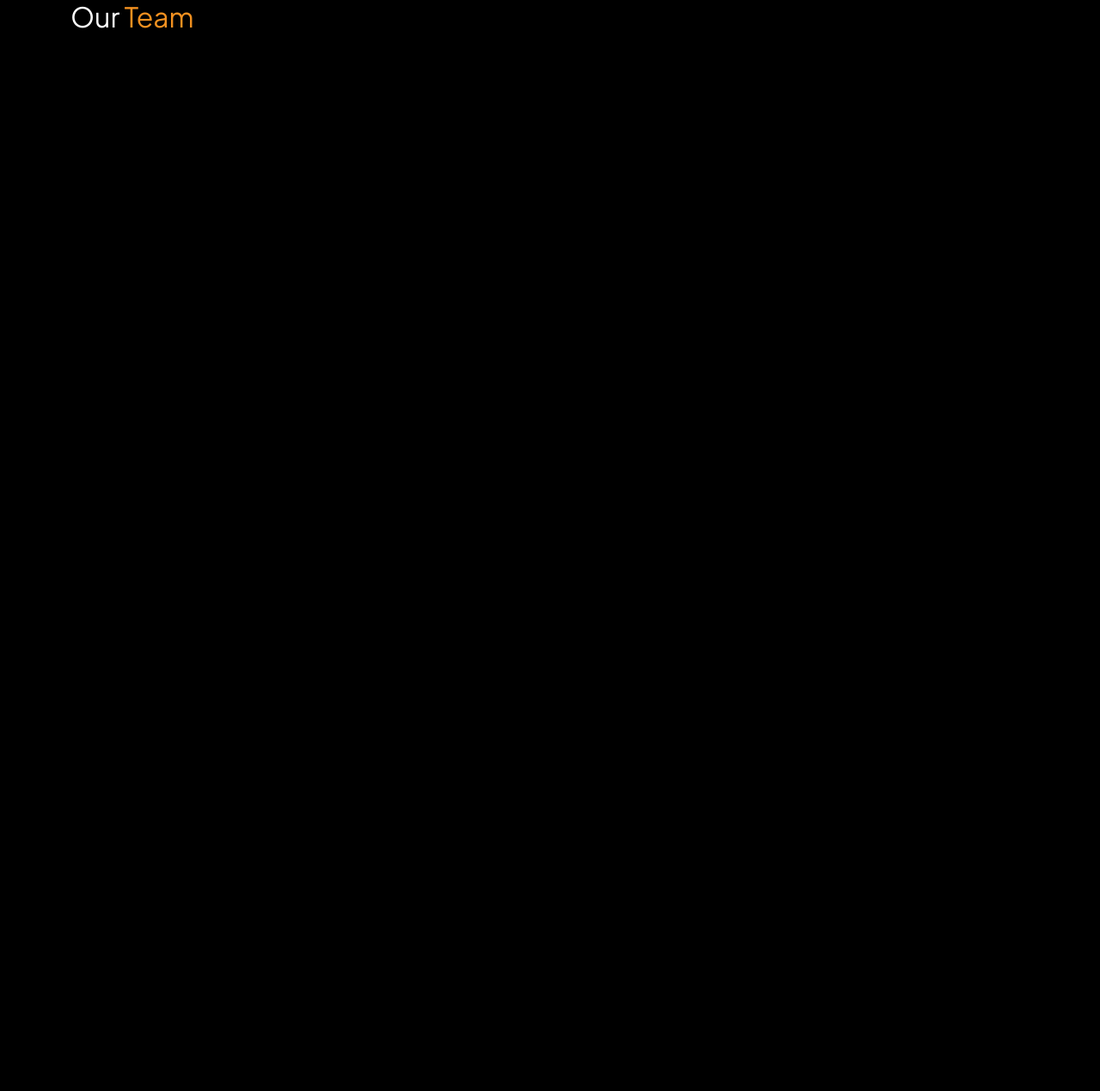
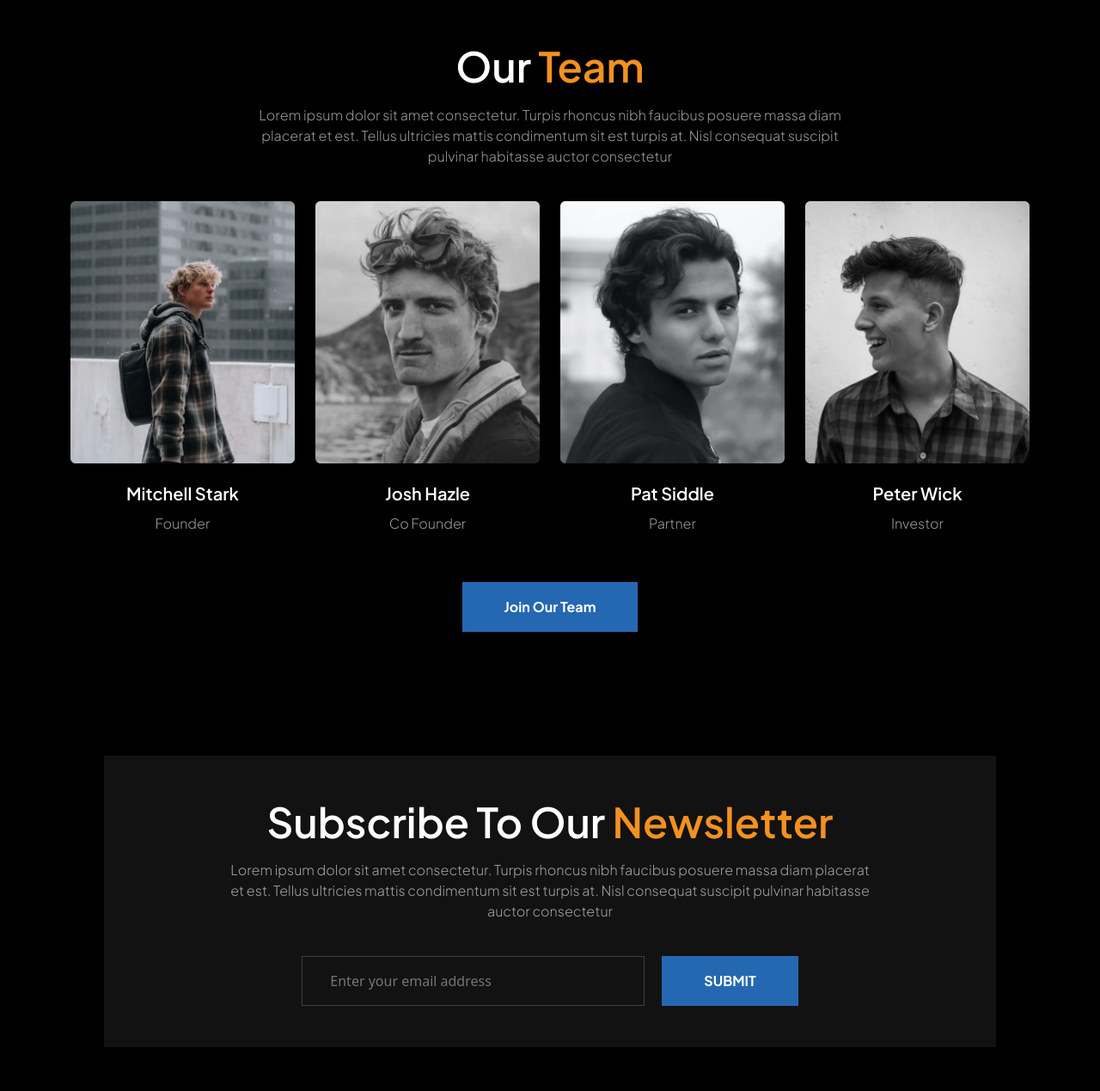
Before and after one commit to mk0029/Chiku, a plain HTML site: page shubham.html in a window 1280 px wide. Shown: the whole page at 86% size. Before the commit the page ends 800 px from the top, so only its background shows below. Drawn offline with nearby package versions, Linux system fonts and the light colour scheme.

Commit message:
third commit

```diff
--- a/assets/css/shubham.css
+++ b/assets/css/shubham.css
@@ -2,6 +2,54 @@
 body {
   background-color: black;
 }
-.clr-orange{
+.clr-orange {
   color: var(--clr-orange);
 }
+.opacity-06 {
+  opacity: 0.6;
+}
+/* OUR TEAM SEC STARTS */
+.our-team-cards {
+  color: var(--clr-white);
+  transition: 0.3s ease-in-out;
+}
+.our-team-cards:hover {
+  color: var(--clr-orange);
+}
+.fw-semibold {
+  font-weight: 600;
+}
+.btn-blue {
+  background: var(--prime-shades-3, #2568b2);
+  backdrop-filter: blur(96.5px);
+  border: 1px solid transparent;
+  color: var(--clr-white);
+  transition: 0.4s ease-in-out;
+}
+.btn-blue:hover {
+  color: var(--clr-sky-blue);
+  background: var(--clr-white);
+}
+/* OUR TEAMS SEC ENDS */
+
+/* Subscribe To Our Newsletter SEC STARTS */
+.sec-subscribe-newsletter-container {
+  max-width: 1038px;
+  padding: 0 12px;
+}
+.bg-dim-black {
+  background: var(--clr-dim-black);
+}
+.sec-subscribe-newsletter-para {
+  max-width: 748px;
+}
+.sec-subscribe-newsletter-input {
+  outline: none;
+  border: 1px solid rgba(255, 255, 255, 0.2);
+  padding-left: 32px;
+  width: 399px;
+  max-width: 100%;
+  background: transparent;
+  color: var(--clr-off-white);
+}
+/* Subscribe To Our Newsletter SEC  ENDS */
--- a/shubham.html
+++ b/shubham.html
@@ -15,14 +15,136 @@
   </head>
 
   <body>
-    <section>
+    <section class="py-5">
       <div class="container">
-        <h2 class="ff_Jakarta text-white fs-4x8l">
+        <h2 class="ff_Jakarta text-white fs_4x8l fw-semibold text-center">
           Our <span class="clr-orange"> Team</span>
         </h2>
+        <div class="px-xl-3">
+          <div class="px-xl-5 mx-lg-5">
+            <p
+              class="opacity-06 text-white text-center mt-3 px-lg-5 mx-md-5 ff_Jakarta fs_md fw-light line-"
+            >
+              Lorem ipsum dolor sit amet consectetur. Turpis rhoncus nibh
+              faucibus posuere massa diam placerat et est. Tellus ultricies
+              mattis condimentum sit est turpis at. Nisl consequat suscipit
+              pulvinar habitasse auctor consectetur
+            </p>
+          </div>
+        </div>
+        <div class="row mt-4 pt-3">
+          <div class="col-lg-3 col-6">
+            <div class="text-center our-team-cards cursor_pointer">
+              <img
+                class="w-100"
+                src="/assets/img/webp/mitchellStark.webp"
+                alt="mitchellStark"
+              />
+              <p class="ff_Jakarta fs_xl fw-semibold mb-0 mt-md-3 pt-2 pt-md-1">
+                Mitchell Stark
+              </p>
+              <p
+                class="text-white fs_md ff_Jakarta fw-light opacity-06 mt-2 mb-0"
+              >
+                Founder
+              </p>
+            </div>
+          </div>
+          <div class="col-lg-3 col-6">
+            <div class="text-center our-team-cards cursor_pointer">
+              <img
+                class="w-100"
+                src="/assets/img/webp/joshHazle.webp"
+                alt="mitchellStark"
+              />
+              <p class="ff_Jakarta fs_xl fw-semibold mb-0 mt-md-3 pt-2 pt-md-1">
+                Josh Hazle
+              </p>
+              <p
+                class="text-white fs-md ff_Jakarta fw-light opacity-06 mt-2 mb-0"
+              >
+                Co Founder
+              </p>
+            </div>
+          </div>
+          <div class="col-lg-3 col-6 mt-4 mt-lg-0">
+            <div class="text-center our-team-cards cursor_pointer">
+              <img
+                class="w-100"
+                src="/assets/img/webp/patSiddle.webp"
+                alt="mitchellStark"
+              />
+              <p class="ff_Jakarta fs_xl fw-semibold mb-0 mt-md-3 pt-2 pt-md-1">
+                Pat Siddle
+              </p>
+              <p
+                class="text-white fs-md ff_Jakarta fw-light opacity-06 mt-2 mb-0"
+              >
+                Partner
+              </p>
+            </div>
+          </div>
+          <div class="col-lg-3 col-6 mt-4 mt-lg-0">
+            <div class="text-center our-team-cards cursor_pointer">
+              <img
+                class="w-100"
+                src="/assets/img/webp/peterWick.webp"
+                alt="mitchellStark"
+              />
+              <p class="ff_Jakarta fs_xl fw-semibold mb-0 mt-md-3 pt-2 pt-md-1">
+                Peter Wick
+              </p>
+              <p
+                class="text-white fs-md ff_Jakarta fw-light opacity-06 mt-2 mb-0"
+              >
+                Investor
+              </p>
+            </div>
+          </div>
+        </div>
+        <div class="text-center mt-5 pt-2">
+          <button class="btn-blue px-5 py-3 fw-bold ff_Jakarta fs-md">
+            Join Our Team
+          </button>
+        </div>
       </div>
     </section>
-
+    <section class="py-5">
+      <div
+        class="sec-subscribe-newsletter-container py-5 mt-md-5 bg-dim-black mx-auto"
+      >
+        <h2 class="text-white ff_Jakarta fs_4x8l fw-semibold text-center">
+          Subscribe To Our <span class="clr-orange"> Newsletter</span>
+        </h2>
+        <div class="sec-subscribe-newsletter-para mx-auto">
+          <p
+            class="text-white ff_Jakarta opacity-06 text-center fs_md fw-light mt-3"
+          >
+            Lorem ipsum dolor sit amet consectetur. Turpis rhoncus nibh faucibus
+            posuere massa diam placerat et est. Tellus ultricies mattis
+            condimentum sit est turpis at. Nisl consequat suscipit pulvinar
+            habitasse auctor consectetur
+          </p>
+        </div>
+        <div
+          class="d-flex flex-column flex-sm-row align-items-center justify-content-center mt-4 pt-3"
+        >
+          <input
+            class="sec-subscribe-newsletter-input py-3 me-3 opacity-50"
+            type="text"
+            placeholder="Enter your email address"
+          />
+          <button
+            class="btn-blue py-3 px-5 ff_Jakarta fw-bold fs-md ms-1 mt-4 mt-sm-0"
+          >
+            SUBMIT
+          </button>
+        </div>
+      </div>
+    </section>
+    <footer class="py-5">
+      <div class="container"></div>
+    </footer>
     <script
       src="https://cdn.jsdelivr.net/npm/bootstrap@5.0.2/dist/js/bootstrap.bundle.min.js"
       integrity="sha384-MrcW6ZMFYlzcLA8Nl+NtUVF0sA7MsXsP1UyJoMp4YLEuNSfAP+JcXn/tWtIaxVXM"
```
Also changed, not shown: assets/img/png/joshHazle.png (added), assets/img/png/mitchellStark.png (added), assets/img/png/patSiddle.png (added), assets/img/png/peterWick.png (added), assets/img/webp/joshHazle.webp (added), assets/img/webp/mitchellStark.webp (added), assets/img/webp/patSiddle.webp (added), assets/img/webp/peterWick.webp (added).
